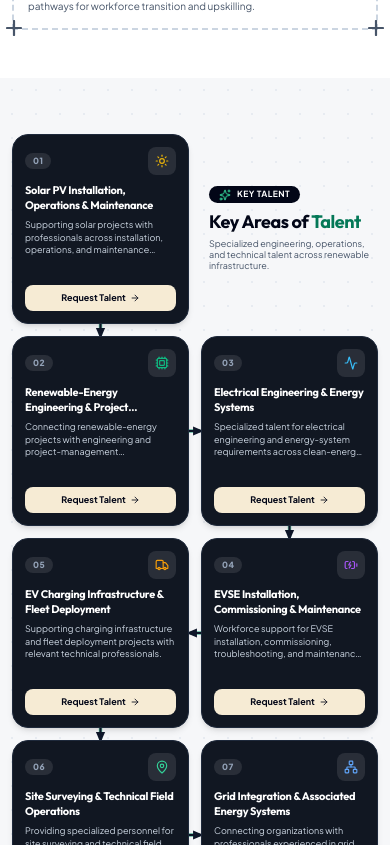
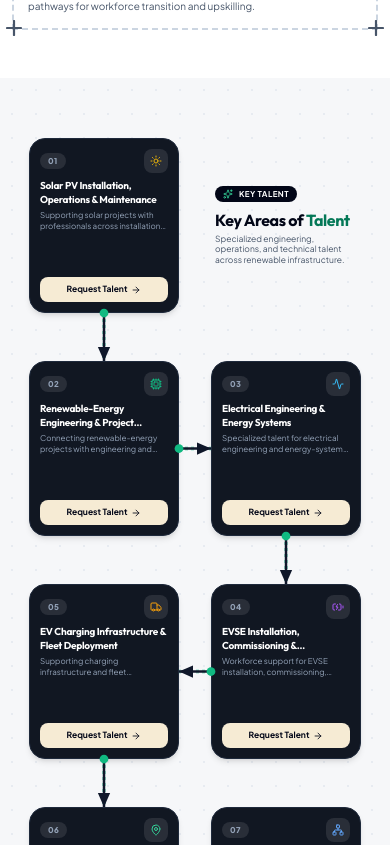
Before and after one commit to gestss-website/gestss, a React (Vite) app: page / in a window 390 px wide. Shown: the part 4279-5124 px from the top of the page. Built offline with nearby package versions, Linux system fonts and the light colour scheme.

Commit message:
feat: implement TalentMatrix component with dynamic SVG pathway connections for clean-energy disciplines

```diff
--- a/src/components/TalentMatrix.jsx
+++ b/src/components/TalentMatrix.jsx
@@ -245,26 +245,33 @@ export default function TalentMatrix({ onSelectRole }) {
         const mr7 = mCard7Ref.current.getBoundingClientRect();
         const mr8 = mCard8Ref.current.getBoundingClientRect();
 
-        // 1 -> 2 (Vertical drop)
-        const p1To2 = `M ${mr1.left - mc.left + mr1.width / 2},${mr1.bottom - mc.top} L ${mr2.left - mc.left + mr2.width / 2},${mr2.top - mc.top}`;
+        // 1 -> 2 (Vertical drop down in Col 1)
+        const c1X_12 = mr1.left - mc.left + mr1.width / 2;
+        const p1To2 = `M ${c1X_12},${mr1.bottom - mc.top} L ${c1X_12},${mr2.top - mc.top}`;
 
-        // 2 -> 3 (Horizontal Right)
-        const p2To3 = `M ${mr2.right - mc.left},${mr2.top - mc.top + mr2.height / 2} L ${mr3.left - mc.left},${mr3.top - mc.top + mr3.height / 2}`;
+        // 2 -> 3 (Horizontal bridge right from Col 1 to Col 2)
+        const midY23 = (mr2.top - mc.top + mr2.height / 2 + mr3.top - mc.top + mr3.height / 2) / 2;
+        const p2To3 = `M ${mr2.right - mc.left},${midY23} L ${mr3.left - mc.left},${midY23}`;
 
-        // 3 -> 4 (Vertical drop)
-        const p3To4 = `M ${mr3.left - mc.left + mr3.width / 2},${mr3.bottom - mc.top} L ${mr4.left - mc.left + mr4.width / 2},${mr4.top - mc.top}`;
+        // 3 -> 4 (Vertical drop down in Col 2)
+        const c2X_34 = mr3.left - mc.left + mr3.width / 2;
+        const p3To4 = `M ${c2X_34},${mr3.bottom - mc.top} L ${c2X_34},${mr4.top - mc.top}`;
 
-        // 4 -> 5 (Horizontal Left)
-        const p4To5 = `M ${mr4.left - mc.left},${mr4.top - mc.top + mr4.height / 2} L ${mr5.right - mc.left},${mr5.top - mc.top + mr5.height / 2}`;
+        // 4 -> 5 (Horizontal bridge left from Col 2 to Col 1)
+        const midY45 = (mr4.top - mc.top + mr4.height / 2 + mr5.top - mc.top + mr5.height / 2) / 2;
+        const p4To5 = `M ${mr4.left - mc.left},${midY45} L ${mr5.right - mc.left},${midY45}`;
 
-        // 5 -> 6 (Vertical drop)
-        const p5To6 = `M ${mr5.left - mc.left + mr5.width / 2},${mr5.bottom - mc.top} L ${mr6.left - mc.left + mr6.width / 2},${mr6.top - mc.top}`;
+        // 5 -> 6 (Vertical drop down in Col 1)
+        const c1X_56 = mr5.left - mc.left + mr5.width / 2;
+        const p5To6 = `M ${c1X_56},${mr5.bottom - mc.top} L ${c1X_56},${mr6.top - mc.top}`;
 
-        // 6 -> 7 (Horizontal Right)
-        const p6To7 = `M ${mr6.right - mc.left},${mr6.top - mc.top + mr6.height / 2} L ${mr7.left - mc.left},${mr7.top - mc.top + mr7.height / 2}`;
+        // 6 -> 7 (Horizontal bridge right from Col 1 to Col 2)
+        const midY67 = (mr6.top - mc.top + mr6.height / 2 + mr7.top - mc.top + mr7.height / 2) / 2;
+        const p6To7 = `M ${mr6.right - mc.left},${midY67} L ${mr7.left - mc.left},${midY67}`;
 
-        // 7 -> 8 (Vertical drop)
-        const p7To8 = `M ${mr7.left - mc.left + mr7.width / 2},${mr7.bottom - mc.top} L ${mr8.left - mc.left + mr8.width / 2},${mr8.top - mc.top}`;
+        // 7 -> 8 (Vertical drop down in Col 2)
+        const c2X_78 = mr7.left - mc.left + mr7.width / 2;
+        const p7To8 = `M ${c2X_78},${mr7.bottom - mc.top} L ${c2X_78},${mr8.top - mc.top}`;
 
         setMobilePaths({ p1To2, p2To3, p3To4, p4To5, p5To6, p6To7, p7To8 });
       }
@@ -396,7 +403,7 @@ export default function TalentMatrix({ onSelectRole }) {
       <div
         ref={cardRef}
         key={role.id}
-        className={`w-full rounded-2xl p-3 transition-all duration-300 flex flex-col justify-between border group relative z-10 shadow-md min-h-[190px] ${
+        className={`w-full rounded-2xl p-2.5 sm:p-3 transition-all duration-300 flex flex-col justify-between border group relative z-10 shadow-md min-h-[175px] sm:min-h-[185px] ${
           isLightGold
             ? 'bg-[#fef9eb] text-slate-900 border-[#e6d19a]'
             : 'bg-[#111722] text-slate-100 border-slate-800'
@@ -404,29 +411,29 @@ export default function TalentMatrix({ onSelectRole }) {
       >
         <div>
           {/* Top row: Badge + Icon */}
-          <div className="flex items-center justify-between gap-1.5 mb-2">
-            <span className={`text-[8.5px] font-black uppercase tracking-wider px-2 py-0.5 rounded-full ${
+          <div className="flex items-center justify-between gap-1 mb-1.5">
+            <span className={`text-[8px] font-black uppercase tracking-wider px-2 py-0.5 rounded-full ${
               isLightGold ? 'bg-amber-200/90 text-amber-950' : 'bg-white/10 text-slate-400'
             }`}>
               {role.step}
             </span>
-            <div className={`w-7 h-7 rounded-lg flex items-center justify-center shrink-0 ${
+            <div className={`w-6 h-6 rounded-lg flex items-center justify-center shrink-0 ${
               isLightGold ? 'bg-amber-950 text-amber-300' : 'bg-white/10 text-white'
             }`}>
-              <Icon className="w-3.5 h-3.5" style={{ color: role.accentColor }} />
+              <Icon className="w-3 h-3" style={{ color: role.accentColor }} />
             </div>
           </div>
 
           {/* Title */}
-          <h4 className={`text-[11px] font-bold font-display tracking-tight leading-snug line-clamp-2 ${
+          <h4 className={`text-[10px] sm:text-[11px] font-bold font-display tracking-tight leading-snug line-clamp-2 ${
             isLightGold ? 'text-slate-950' : 'text-white'
           }`}>
             {role.title}
           </h4>
 
           {/* Description */}
-          <p className={`mt-1.5 text-[9px] leading-snug font-normal line-clamp-3 ${
-            isLightGold ? 'text-slate-700' : 'text-slate-300'
+          <p className={`mt-1 text-[8px] sm:text-[8.5px] leading-snug font-normal line-clamp-2 ${
+            isLightGold ? 'text-slate-700' : 'text-slate-400'
           }`}>
             {role.desc}
           </p>
@@ -435,7 +442,7 @@ export default function TalentMatrix({ onSelectRole }) {
         {/* Action button */}
         <button
           onClick={() => onSelectRole(role.title)}
-          className={`w-full py-1.5 px-2 mt-2 rounded-lg text-[9px] font-bold transition-all flex items-center justify-center gap-1 shrink-0 ${
+          className={`w-full py-1.5 px-2 mt-2 rounded-lg text-[8.5px] font-bold transition-all flex items-center justify-center gap-1 shrink-0 ${
             isLightGold
               ? 'bg-slate-950 text-white'
               : 'bg-[#f6ebd4] text-slate-950'
@@ -620,91 +627,101 @@ export default function TalentMatrix({ onSelectRole }) {
         {/* Path: 1 -> 2 -> 3 -> 4 -> 5 -> 6 -> 7 -> 8                                */}
         {/* ========================================================================= */}
         <div className="lg:hidden">
-          <div ref={mobileContainerRef} className="max-w-md mx-auto relative py-2">
+          <div ref={mobileContainerRef} className="max-w-[340px] xs:max-w-[360px] sm:max-w-[380px] mx-auto relative py-3 px-1">
 
-            {/* SVG OVERLAY for Mobile Snake Pipeline */}
-            <svg className="absolute inset-0 w-full h-full pointer-events-none overflow-visible z-0">
+            {/* SVG OVERLAY for Mobile Snake Pipeline (z-20 so lines and arrows are crisp and unobstructed) */}
+            <svg className="absolute inset-0 w-full h-full pointer-events-none overflow-visible z-20">
               <defs>
                 <marker
                   id="talent-arrow-mobile"
                   viewBox="0 0 10 10"
-                  refX="6"
+                  refX="8"
                   refY="5"
-                  markerWidth="6"
-                  markerHeight="6"
+                  markerWidth="7"
+                  markerHeight="7"
                   orient="auto"
                 >
                   <path d="M 0 1.5 L 8 5 L 0 8.5 z" fill="#0f172a" />
+                </marker>
+                <marker
+                  id="talent-dot-mobile"
+                  viewBox="0 0 10 10"
+                  refX="5"
+                  refY="5"
+                  markerWidth="5"
+                  markerHeight="5"
+                >
+                  <circle cx="5" cy="5" r="3.5" fill="#10b981" />
                 </marker>
               </defs>
 
               {/* 1 -> 2 (Down) */}
               {mobilePaths.p1To2 && (
                 <>
-                  <path d={mobilePaths.p1To2} stroke="#10b981" strokeWidth="3.5" strokeDasharray="4 3" fill="none" className="opacity-60" />
-                  <path d={mobilePaths.p1To2} stroke="#0f172a" strokeWidth="2.2" fill="none" markerEnd="url(#talent-arrow-mobile)" />
+                  <path d={mobilePaths.p1To2} stroke="#10b981" strokeWidth="4" strokeDasharray="3 3" fill="none" className="opacity-40" />
+                  <path d={mobilePaths.p1To2} stroke="#0f172a" strokeWidth="2.5" fill="none" markerStart="url(#talent-dot-mobile)" markerEnd="url(#talent-arrow-mobile)" />
                 </>
               )}
               {/* 2 -> 3 (Right) */}
               {mobilePaths.p2To3 && (
                 <>
-                  <path d={mobilePaths.p2To3} stroke="#10b981" strokeWidth="3.5" strokeDasharray="4 3" fill="none" className="opacity-60" />
-                  <path d={mobilePaths.p2To3} stroke="#0f172a" strokeWidth="2.2" fill="none" markerEnd="url(#talent-arrow-mobile)" />
+                  <path d={mobilePaths.p2To3} stroke="#10b981" strokeWidth="4" strokeDasharray="3 3" fill="none" className="opacity-40" />
+                  <path d={mobilePaths.p2To3} stroke="#0f172a" strokeWidth="2.5" fill="none" markerStart="url(#talent-dot-mobile)" markerEnd="url(#talent-arrow-mobile)" />
                 </>
               )}
               {/* 3 -> 4 (Down) */}
               {mobilePaths.p3To4 && (
                 <>
-                  <path d={mobilePaths.p3To4} stroke="#10b981" strokeWidth="3.5" strokeDasharray="4 3" fill="none" className="opacity-60" />
-                  <path d={mobilePaths.p3To4} stroke="#0f172a" strokeWidth="2.2" fill="none" markerEnd="url(#talent-arrow-mobile)" />
+                  <path d={mobilePaths.p3To4} stroke="#10b981" strokeWidth="4" strokeDasharray="3 3" fill="none" className="opacity-40" />
+                  <path d={mobilePaths.p3To4} stroke="#0f172a" strokeWidth="2.5" fill="none" markerStart="url(#talent-dot-mobile)" markerEnd="url(#talent-arrow-mobile)" />
                 </>
               )}
               {/* 4 -> 5 (Left) */}
               {mobilePaths.p4To5 && (
                 <>
-                  <path d={mobilePaths.p4To5} stroke="#10b981" strokeWidth="3.5" strokeDasharray="4 3" fill="none" className="opacity-60" />
-                  <path d={mobilePaths.p4To5} stroke="#0f172a" strokeWidth="2.2" fill="none" markerEnd="url(#talent-arrow-mobile)" />
+                  <path d={mobilePaths.p4To5} stroke="#10b981" strokeWidth="4" strokeDasharray="3 3" fill="none" className="opacity-40" />
+                  <path d={mobilePaths.p4To5} stroke="#0f172a" strokeWidth="2.5" fill="none" markerStart="url(#talent-dot-mobile)" markerEnd="url(#talent-arrow-mobile)" />
                 </>
               )}
               {/* 5 -> 6 (Down) */}
               {mobilePaths.p5To6 && (
                 <>
-                  <path d={mobilePaths.p5To6} stroke="#10b981" strokeWidth="3.5" strokeDasharray="4 3" fill="none" className="opacity-60" />
-                  <path d={mobilePaths.p5To6} stroke="#0f172a" strokeWidth="2.2" fill="none" markerEnd="url(#talent-arrow-mobile)" />
+                  <path d={mobilePaths.p5To6} stroke="#10b981" strokeWidth="4" strokeDasharray="3 3" fill="none" className="opacity-40" />
+                  <path d={mobilePaths.p5To6} stroke="#0f172a" strokeWidth="2.5" fill="none" markerStart="url(#talent-dot-mobile)" markerEnd="url(#talent-arrow-mobile)" />
                 </>
               )}
               {/* 6 -> 7 (Right) */}
               {mobilePaths.p6To7 && (
                 <>
-                  <path d={mobilePaths.p6To7} stroke="#10b981" strokeWidth="3.5" strokeDasharray="4 3" fill="none" className="opacity-60" />
-                  <path d={mobilePaths.p6To7} stroke="#0f172a" strokeWidth="2.2" fill="none" markerEnd="url(#talent-arrow-mobile)" />
+                  <path d={mobilePaths.p6To7} stroke="#10b981" strokeWidth="4" strokeDasharray="3 3" fill="none" className="opacity-40" />
+                  <path d={mobilePaths.p6To7} stroke="#0f172a" strokeWidth="2.5" fill="none" markerStart="url(#talent-dot-mobile)" markerEnd="url(#talent-arrow-mobile)" />
                 </>
               )}
               {/* 7 -> 8 (Down) */}
               {mobilePaths.p7To8 && (
                 <>
-                  <path d={mobilePaths.p7To8} stroke="#10b981" strokeWidth="3.5" strokeDasharray="4 3" fill="none" className="opacity-60" />
-                  <path d={mobilePaths.p7To8} stroke="#0f172a" strokeWidth="2.2" fill="none" markerEnd="url(#talent-arrow-mobile)" />
+                  <path d={mobilePaths.p7To8} stroke="#10b981" strokeWidth="4" strokeDasharray="3 3" fill="none" className="opacity-40" />
+                  <path d={mobilePaths.p7To8} stroke="#0f172a" strokeWidth="2.5" fill="none" markerStart="url(#talent-dot-mobile)" markerEnd="url(#talent-arrow-mobile)" />
                 </>
               )}
             </svg>
 
-            {/* Mobile 2-Column Grid */}
-            <div className="grid grid-cols-2 gap-3 sm:gap-4 relative z-10">
+            {/* Mobile 2-Column Grid with generous horizontal gap (gap-x-8 = 32px) and bottom gap (gap-y-12 = 48px) */}
+            <div className="grid grid-cols-2 gap-x-8 gap-y-12 relative z-10">
 
               {/* ROW 1: Card 01 (Col 1) | Heading & Subheading (Col 2) */}
               <div>
                 {renderMobileCard(disciplines[0], mCard1Ref)}
               </div>
-              <div className="p-2 sm:p-3 flex flex-col justify-center">
-                <div className="inline-flex items-center gap-1.5 px-2.5 py-0.5 rounded-full bg-slate-950 text-white text-[8.5px] font-bold uppercase tracking-wider mb-2 w-fit">
-                  <Sparkles className="w-3 h-3 text-emerald-400" />
+              <div className="p-1 sm:p-2 flex flex-col justify-center">
+                <div className="inline-flex items-center gap-1.5 px-2 py-0.5 rounded-full bg-slate-950 text-white text-[8px] font-bold uppercase tracking-wider mb-2 w-fit">
+                  <Sparkles className="w-2.5 h-2.5 text-emerald-400" />
                   Key Talent
                 </div>
-                <h2 className="text-lg sm:text-xl font-bold font-display text-slate-950 tracking-tight leading-tight">
+                <h2 className="text-base sm:text-lg font-bold font-display text-slate-950 tracking-tight leading-tight">
                   Key Areas of <span className="text-emerald-700">Talent</span>
                 </h2>
-                <p className="mt-1 text-[9px] text-slate-600 leading-tight font-normal">
+                <p className="mt-1 text-[8.5px] text-slate-600 leading-tight font-normal">
                   Specialized engineering, operations, and technical talent across renewable infrastructure.
                 </p>
               </div>
@@ -734,12 +751,12 @@ export default function TalentMatrix({ onSelectRole }) {
               </div>
 
               {/* ROW 5: "More to come" (Col 1) | Card 08 (Col 2) */}
-              <div className="w-full rounded-2xl border-2 border-dashed border-slate-300/90 bg-white/70 p-3 flex flex-col items-center justify-center text-center min-h-[190px]">
-                <Sparkles className="w-5 h-5 text-emerald-600 mb-1.5 animate-pulse" />
-                <span className="text-xs font-bold text-slate-900 uppercase tracking-wider">
+              <div className="w-full rounded-2xl border-2 border-dashed border-slate-300/90 bg-white/80 p-2.5 flex flex-col items-center justify-center text-center min-h-[175px] sm:min-h-[185px]">
+                <Sparkles className="w-4 h-4 text-emerald-600 mb-1.5 animate-pulse" />
+                <span className="text-[11px] font-bold text-slate-900 uppercase tracking-wider">
                   More to come
                 </span>
-                <p className="text-[9px] text-slate-500 mt-1 leading-snug">
+                <p className="text-[8px] text-slate-500 mt-1 leading-snug">
                   Expanding clean-tech disciplines &amp; custom roles
                 </p>
               </div>
```
